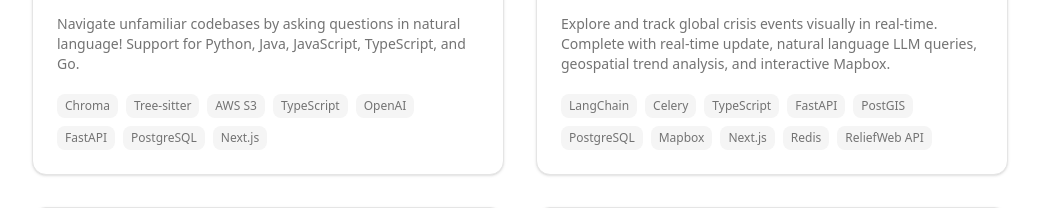
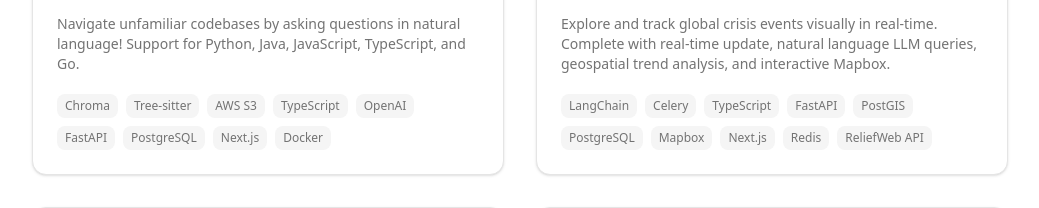
Before and after one commit to akashm6/current_portfolio, a Next.js app: page / in a window 1280 px wide. Shown: the part 2280-2488 px from the top of the page, without its empty margins (120-1159 px from the left). Built offline with nearby package versions, Linux system fonts and the light colour scheme.

Commit message:
updated project links

```diff
--- a/src/components/Projects.jsx
+++ b/src/components/Projects.jsx
@@ -19,6 +19,7 @@ const projects = [
       "FastAPI",
       "PostgreSQL",
       "Next.js",
+      "Docker",
     ],
     github: "https://github.com/akashm6/codebaser",
     external_link: "https://codebaser.vercel.app/",
```
